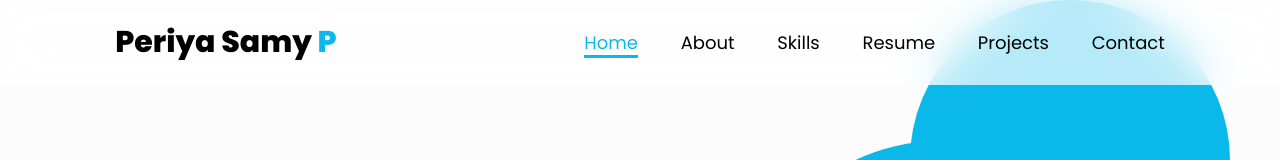
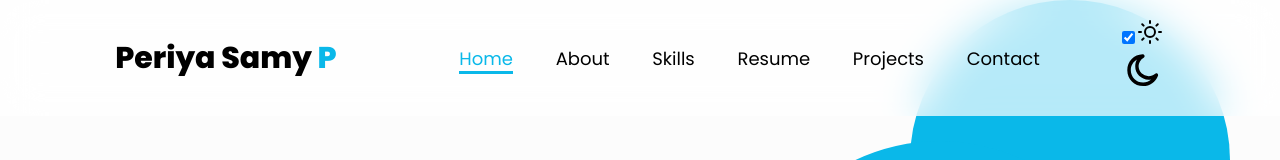
Before and after one commit to Periyasamy-Developer/Porfolio, a plain HTML site: page index.html in a window 1280 px wide. Shown: the top 160 px of the page. Drawn offline with nearby package versions, Linux system fonts and the light colour scheme.

Commit message:
Add files via upload

```diff
--- a/index.html
+++ b/index.html
@@ -24,6 +24,13 @@
       <a href="#services">Projects</a>
       <a href="#contact">Contact</a>
     </nav>
+
+    <label class="theme">
+      <input type="checkbox" checked="checked" id="themeToggleButton" class="input">
+      <svg class="icon icon-sun" fill="none" height="24" stroke="currentColor" stroke-linecap="round" stroke-linejoin="round" stroke-width="2" viewBox="0 0 24 24" width="24"><circle cx="12" cy="12" r="5"></circle><line x1="12" x2="12" y1="1" y2="3"></line><line x1="12" x2="12" y1="21" y2="23"></line><line x1="4.22" x2="5.64" y1="4.22" y2="5.64"></line><line x1="18.36" x2="19.78" y1="18.36" y2="19.78"></line><line x1="1" x2="3" y1="12" y2="12"></line><line x1="21" x2="23" y1="12" y2="12"></line><line x1="4.22" x2="5.64" y1="19.78" y2="18.36"></line><line x1="18.36" x2="19.78" y1="5.64" y2="4.22"></line></svg>
+      <svg class="icon icon-moon" viewBox="0 0 24 24"><path d="m12.3 4.9c.4-.2.6-.7.5-1.1s-.6-.8-1.1-.8c-4.9.1-8.7 4.1-8.7 9 0 5 4 9 9 9 3.8 0 7.1-2.4 8.4-5.9.2-.4 0-.9-.4-1.2s-.9-.2-1.2.1c-1 .9-2.3 1.4-3.7 1.4-3.1 0-5.7-2.5-5.7-5.7 0-1.9 1.1-3.8 2.9-4.8zm2.8 12.5c.5 0 1 0 1.4-.1-1.2 1.1-2.8 1.7-4.5 1.7-3.9 0-7-3.1-7-7 0-2.5 1.4-4.8 3.5-6-.7 1.1-1 2.4-1 3.8-.1 4.2 3.4 7.6 7.6 7.6z"></path></svg>
+    </label>
+
   </header>
 
   <section class="home" id="home">
@@ -535,6 +542,7 @@
     crossorigin="anonymous" referrerpolicy="no-referrer"></script>
 
   <script src="scripts.js"></script>
+  <script src="https://unpkg.com/scrollreveal"></script>
 </body>
 
 </html>
```
